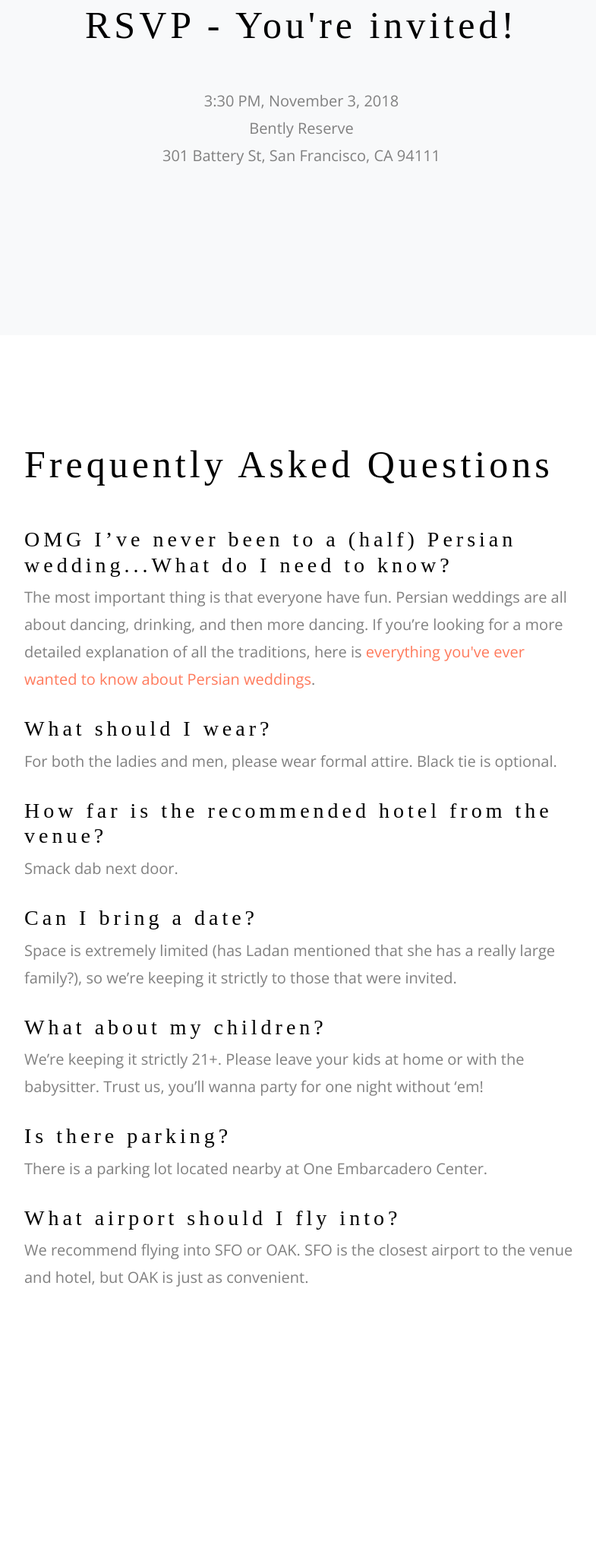
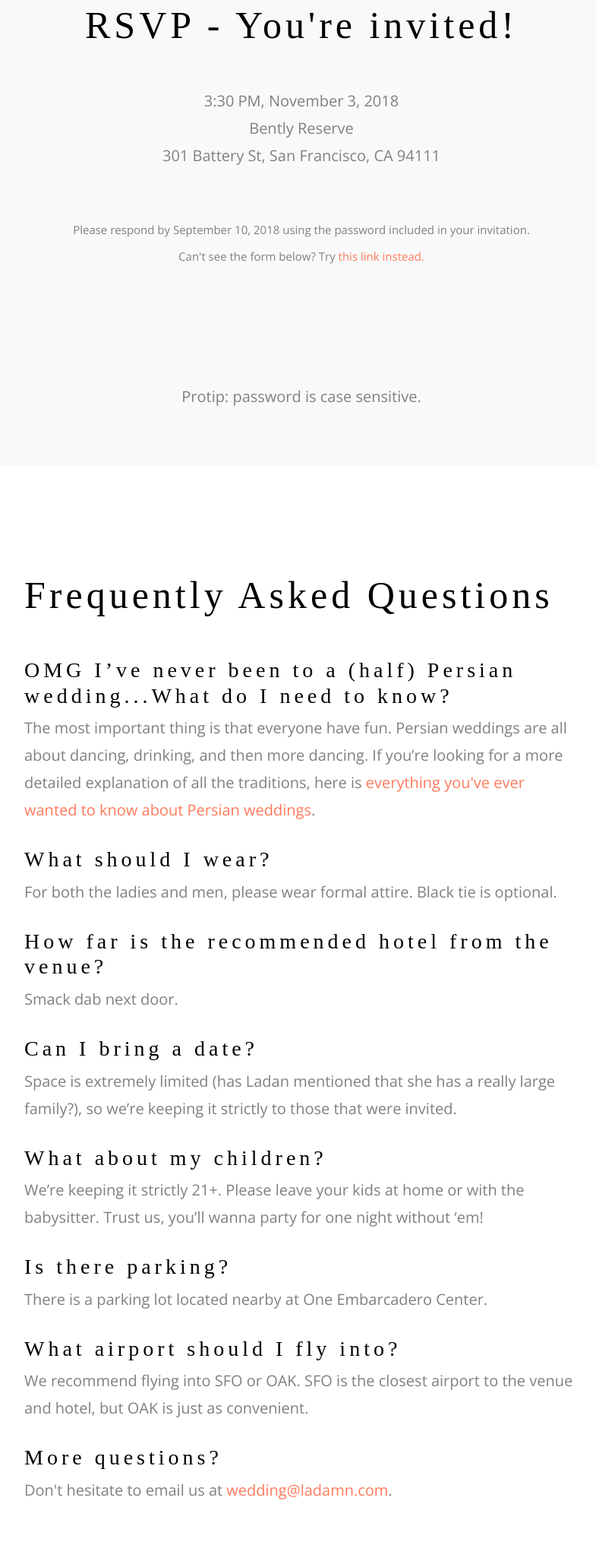
Before and after one commit to minddog/a-wedding-site, a plain HTML site: page index.html in a window 1280 px wide. Shown: the part 1955-4009 px from the top of the page at 76% size, without its empty margins (243-1028 px from the left). Drawn offline with nearby package versions, Linux system fonts and the light colour scheme; some packages are replaced by stand-ins of ours; a script that the page names is missing; a web font is replaced by a local one.

Commit message:
Move to new wedding email alias. Add clarification for response date.

```diff
--- a/index.html
+++ b/index.html
@@ -119,13 +119,20 @@
             <div class="row section-heading justify-content-center mb-5">
               <div class="col-md-8 text-center">
                 <h2 class="heading mb-3">RSVP - You're invited!</h2>
-        				  <br>
-        				  <p>3:30 PM, November 3, 2018<br>
-        					Bently Reserve<br>
-        					301 Battery St, San Francisco, CA 94111
-
+          			  <br>
+          			  <p>3:30 PM, November 3, 2018<br>
+          				Bently Reserve<br>
+          				301 Battery St, San Francisco, CA 94111
+                  </p>
+                  <br />
+                  <p class="mb-2" style="font-size: 15px">
+                  Please respond by September 10, 2018 using the password included in your invitation.
+                  </p>
+                  <p class="mb-2" style="font-size: 15px">
+                  Can't see the form below? Try <a href="https://ladamn.app.rsvpify.com/">this link instead.</a>
+                  </p>
+                  <p style="position: relative; bottom: -145px;">Protip: <b>password</b> is case sensitive.</p>
 					       <script type="text/javascript" src="https://app.rsvpify.com/embed/500113284"></script><script type="text/javascript" src="https://app.rsvpify.com/js/iframeResizer.min.js"></script><script type="text/javascript">iFrameResize({autoResize: true,checkOrigin: false,heightCalculationMethod: 'max',enablePublicMethods: true}, "#RSVPifyIFrame");</script>
-					     </p>
               </div>
             </div>
 
@@ -158,6 +165,9 @@
 
         					<h3>What airport should I fly into?</h3>
         					<p>We recommend flying into SFO or OAK. SFO is the closest airport to the venue and hotel, but OAK is just as convenient. </p>
+
+                  <h3>More questions?</h3>
+        					<p>Don't hesitate to email us at <a href="mailto:wedding@ladamn.com?subject=Mahini Ballai wedding questions">wedding@ladamn.com</a>.</p>
               </div>
               </div>
             </div>
@@ -212,7 +222,7 @@
         <div class="col-md-4">
           <div class="footer-widget">
             <h3 class="mb-4">Still have questions?</h3>
-            <a href="mailto:wedding-party@ladamn.com">wedding-party@ladamn.com</a>
+            <a href="mailto:wedding@ladamn.com">wedding@ladamn.com</a>
           </div>
         </div>
 
```
